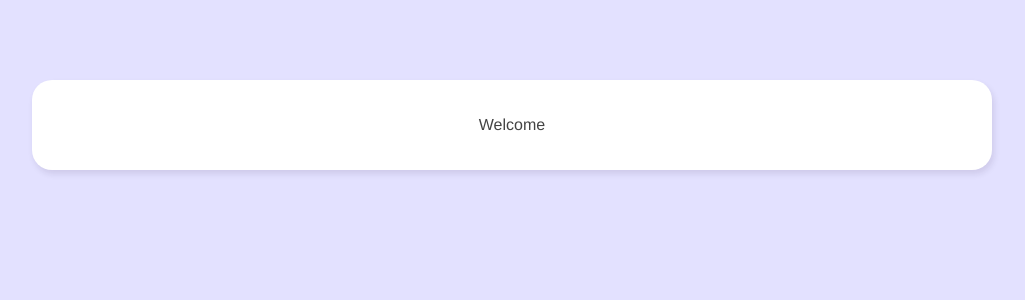
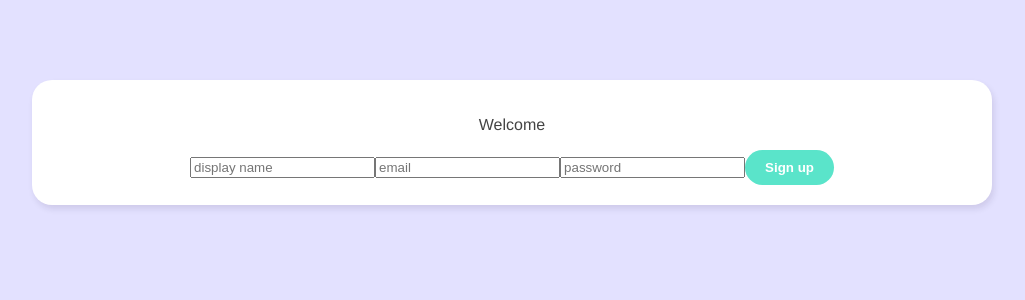
Before and after one commit to jay183145/live-chatroom, a Vue app: page / in a window 1280 px wide. Shown: the top 300 px of the page, without its empty margins (128-1153 px from the left). Built offline with nearby package versions, Linux system fonts and the light colour scheme.

Commit message:
signup test

```diff
--- a/src/components/SignupForm.vue
+++ b/src/components/SignupForm.vue
@@ -1,5 +1,5 @@
 <template>
-  <form>
+  <form @submit.prevent="handleSubmit">
     <input type="text" required placeholder="display name" v-model="displayName">
     <input type="email" required placeholder="email" v-model="email">
     <input type="password" required placeholder="password" v-model="password">
@@ -16,7 +16,11 @@ import { ref } from '@vue/reactivity'
       const email = ref('')
       const password = ref('')
 
-      return { displayName, email, password }
+      const handleSubmit = () => {
+        console.log(displayName.value, email.value, password.value)
+      }
+
+      return { displayName, email, password, handleSubmit }
     }
 
   }
--- a/src/views/Welcome.vue
+++ b/src/views/Welcome.vue
@@ -1,12 +1,14 @@
 <template>
   <div class="welcome container">
     <p>Welcome</p>
+    <SignupForm />
   </div>
 </template>
 
 <script>
+  import SignupForm from '../components/SignupForm.vue'
   export default {
-
+    components: { SignupForm }
   }
 </script>
 
```
